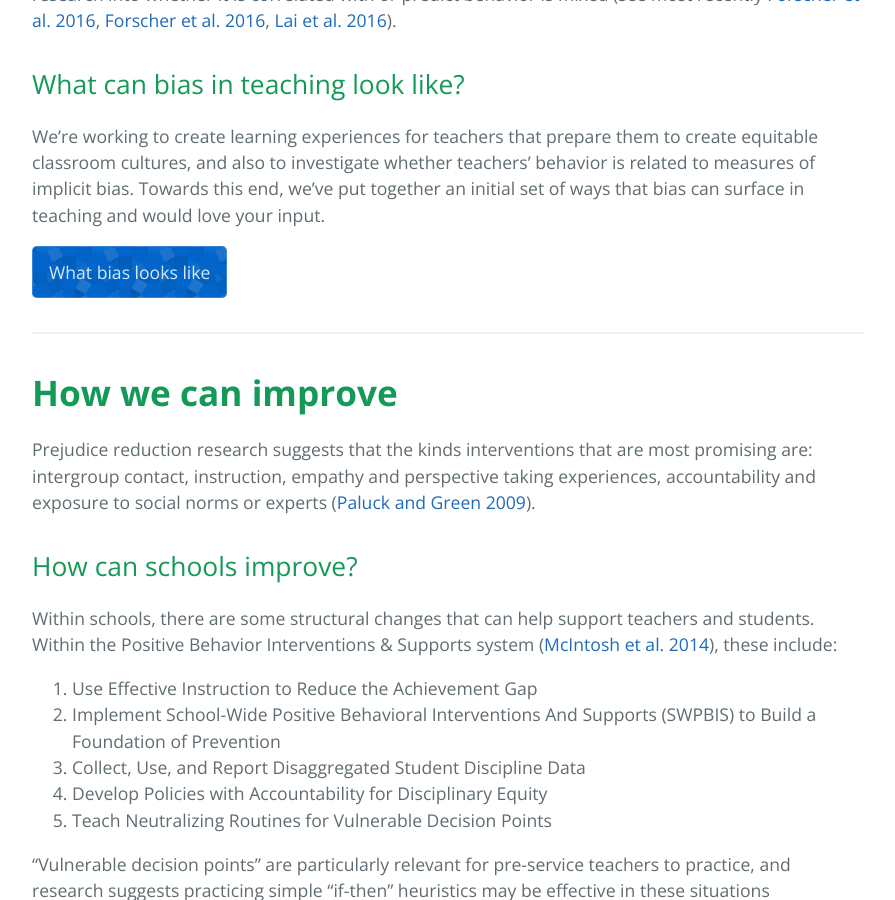
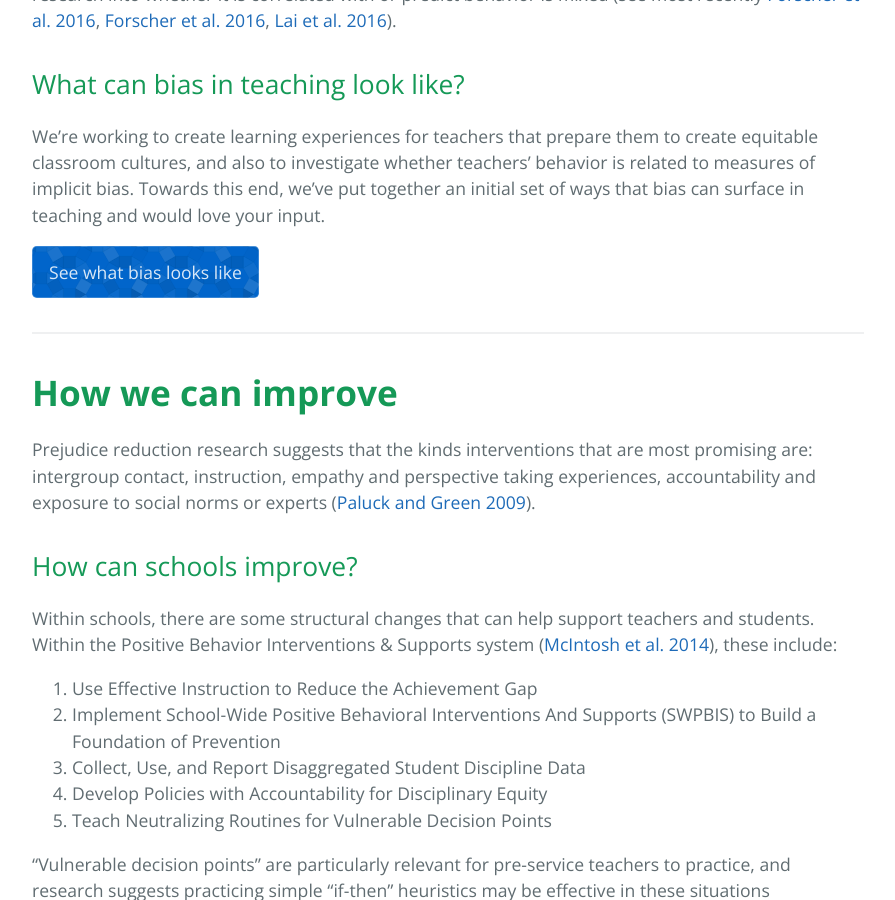
Before and after one commit to mit-teaching-systems-lab/unconscious-bias, a Jekyll site: the page built from README.md, in a window 1280 px wide and 900 px high, scrolled down 4398 px. Shown: the whole window, without its empty margins (192-1087 px from the left). Built offline with Jekyll 4.4.1, drawn with Linux system fonts in a browser that asks for light colours; our own code applies the rules of GitHub Pages for plain Markdown files; comment, search, counter and statistics services are not loaded; some of the changed text lies outside the part shown.

Commit message:
Revise buttons and titles around behavior list

```diff
--- a/README.md
+++ b/README.md
@@ -47,7 +47,7 @@ Implicit bias is commonly measured by asking participants to classify different
 ## What can bias in teaching look like?
 We're working to create learning experiences for teachers that prepare them to create equitable classroom cultures, and also to investigate whether teachers' behavior is related to measures of implicit bias.  Towards this end, we've put together an initial set of ways that bias can surface in teaching and would love your input.
 
-<a href="{{site.baseurl}}/behaviors.html" class="btn tesselation-btn">What bias looks like</a>
+<a href="{{site.baseurl}}/behaviors.html" class="btn tesselation-btn">See what bias looks like</a>
 
 ---------------------------------------
 
@@ -70,7 +70,7 @@ The most promising interventions with teachers have been empathy interventions (
 
 Within the [MIT Teaching Systems Lab](http://tsl.mit.edu), our work is focus on creating [practice spaces](http://tsl.mit.edu/practice-spaces-for-teacher-preparation/) for teachers, and we're working specifically on creating interactive case studies for teaching situations that might reveal implicit bias.
 
-<div style="padding-left: 30px;">
+<div style="padding-left: 20px;">
   <a href="{{site.teachermoments.demo_url}}">
     <img alt="danny" src="{{site.baseurl}}/assets/danny.png" style="border: 1px solid #ccc;" />
   </a>
@@ -79,7 +79,7 @@ Within the [MIT Teaching Systems Lab](http://tsl.mit.edu), our work is focus on
     <img alt="sheena" src="{{site.baseurl}}/assets/sheena.png" style="border: 1px solid #ccc;" />
   </a>
 </div>
-<a href="{{site.teachermoments.demo_url}}" class="btn tesselation-btn">Interactive case studies</a>
+<a href="{{site.teachermoments.demo_url}}" class="btn tesselation-btn">Try out interactive case studies</a>
 
 ## What are some specific strategies teachers can practice?
 - [Unconscious Bias: When good intentions aren't enough (Fiarman 2016)]({{site.baseurl}}/assets/fiarman-2016.pdf)
```
Also changed, not shown: behaviors.md (+1 -1 lines).
